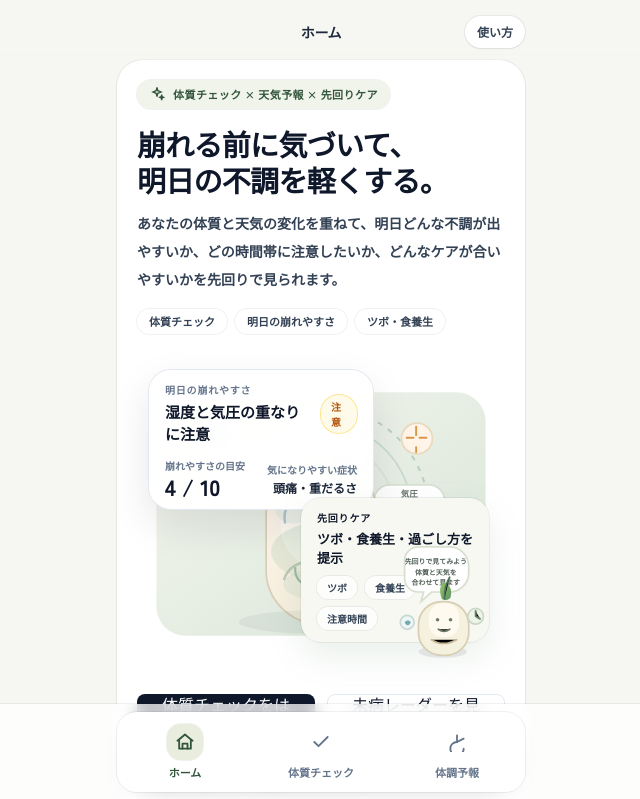
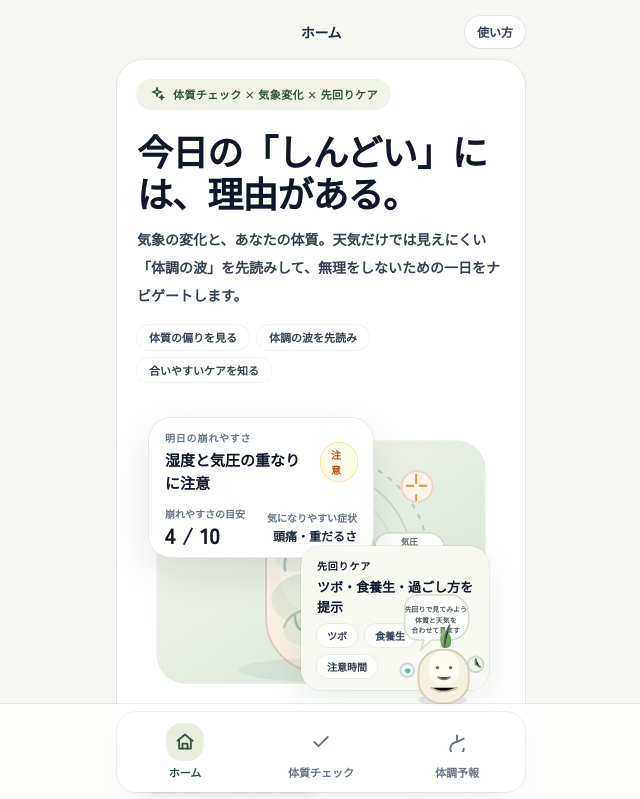
Before and after one commit to totonoucare/totonoucare-webapp, a Next.js app: page / in a window 1280 px wide. Shown: the top 799 px of the page, without its empty margins (319-959 px from the left). Built offline with nearby package versions, Linux system fonts and the light colour scheme; no server answers.

Commit message:
Update page.js

```diff
--- a/app/page.js
+++ b/app/page.js
@@ -14,7 +14,7 @@ const SESSION_TIMEOUT_MS = 5000;
 
 function FeatureChip({ children }) {
   return (
-    <span className="inline-flex items-center rounded-full bg-white/80 px-3 py-1 text-[11px] font-extrabold text-slate-700 ring-1 ring-[var(--ring)]">
+    <span className="inline-flex items-center rounded-full bg-white/85 px-3 py-1 text-[11px] font-extrabold text-slate-700 ring-1 ring-[var(--ring)]">
       {children}
     </span>
   );
@@ -104,24 +104,23 @@ export default function HomePage() {
     >
       <Module>
         <div className="px-5 pb-6 pt-5">
-          <div className="inline-flex items-center gap-2 rounded-full bg-[color-mix(in_srgb,var(--mint),white_38%)] px-3 py-1.5 text-[11px] font-extrabold tracking-[0.04em] text-[var(--accent-ink)] ring-1 ring-[var(--ring)]">
+          <div className="inline-flex items-center gap-2 rounded-full bg-[color-mix(in_srgb,var(--mint),white_36%)] px-3 py-1.5 text-[11px] font-extrabold tracking-[0.04em] text-[var(--accent-ink)] ring-1 ring-[var(--ring)]">
             <IconSpark className="h-4 w-4" />
-            体質チェック × 天気予報 × 先回りケア
+            体質チェック × 気象変化 × 先回りケア
           </div>
 
-          <div className="mt-4 text-[29px] font-extrabold leading-[1.25] tracking-tight text-slate-900">
-            崩れる前に気づいて、<br />
-            明日の不調を軽くする。
+          <div className="mt-5 max-w-[16ch] text-[34px] font-extrabold leading-[1.18] tracking-tight text-slate-900 sm:max-w-none sm:text-[36px]">
+            今日の「しんどい」には、理由がある。
           </div>
 
-          <div className="mt-3 text-[14px] font-bold leading-7 text-slate-700">
-            あなたの体質と天気の変化を重ねて、明日どんな不調が出やすいか、どの時間帯に注意したいか、どんなケアが合いやすいかを先回りで見られます。
+          <div className="mt-3 max-w-[30ch] text-[14px] font-bold leading-7 text-slate-700 sm:max-w-none">
+            気象の変化と、あなたの体質。天気だけでは見えにくい「体調の波」を先読みして、無理をしないための一日をナビゲートします。
           </div>
 
           <div className="mt-4 flex flex-wrap gap-2">
-            <FeatureChip>体質チェック</FeatureChip>
-            <FeatureChip>明日の崩れやすさ</FeatureChip>
-            <FeatureChip>ツボ・食養生</FeatureChip>
+            <FeatureChip>体質の偏りを見る</FeatureChip>
+            <FeatureChip>体調の波を先読み</FeatureChip>
+            <FeatureChip>合いやすいケアを知る</FeatureChip>
           </div>
 
           <div className="mt-5">
@@ -130,7 +129,7 @@ export default function HomePage() {
 
           <div className="mt-5 grid gap-3 sm:grid-cols-2">
             <Button onClick={() => router.push("/check")} size="lg" className="rounded-2xl font-extrabold">
-              体質チェックをはじめる
+              無料で体質チェックをはじめる
             </Button>
             <Button
               variant="secondary"
@@ -167,7 +166,7 @@ export default function HomePage() {
             />
             <FeatureCard
               title="未病レーダー"
-              body="体質と天気の変化を重ねて、明日どんな不調が出やすいかを先回りで見られます。"
+              body="体質と気象の変化を重ねて、明日どんな不調が出やすいかを先回りで見られます。"
             />
             <FeatureCard
               title="合いやすいケア"
```
